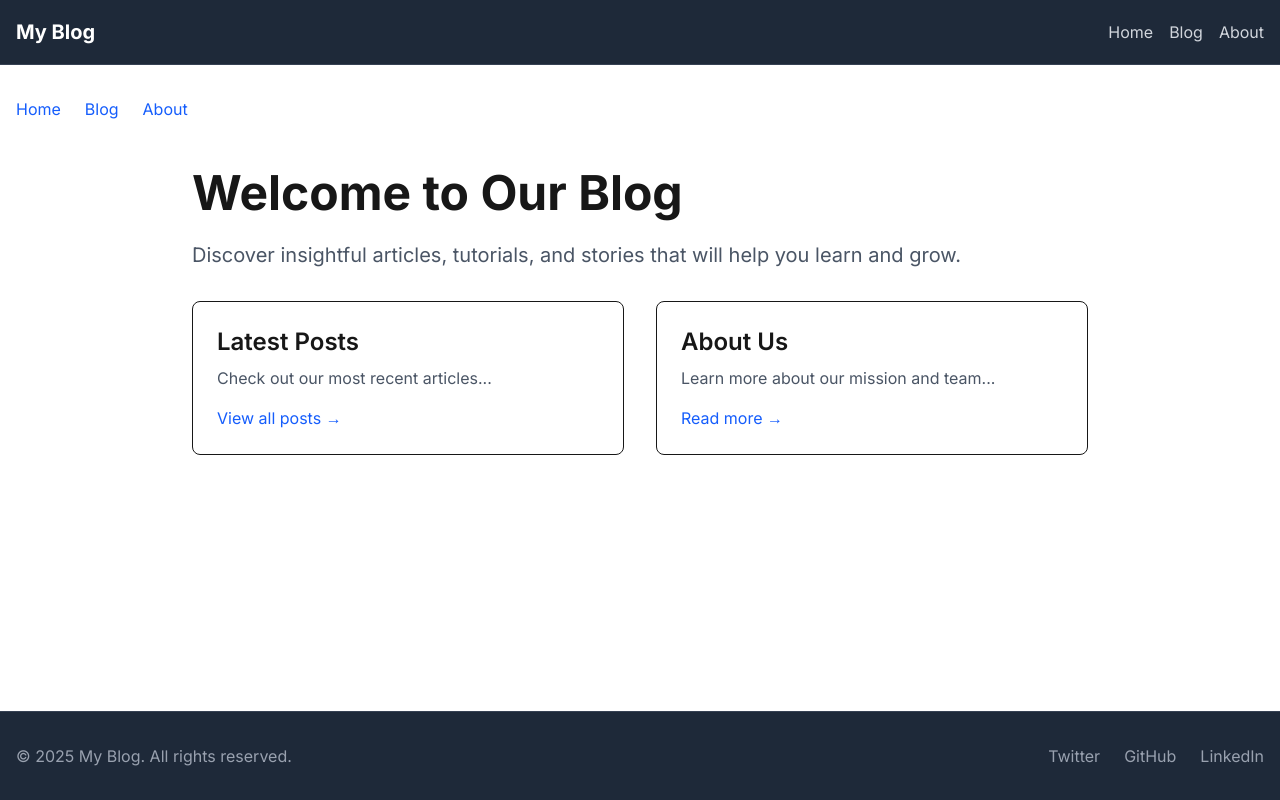
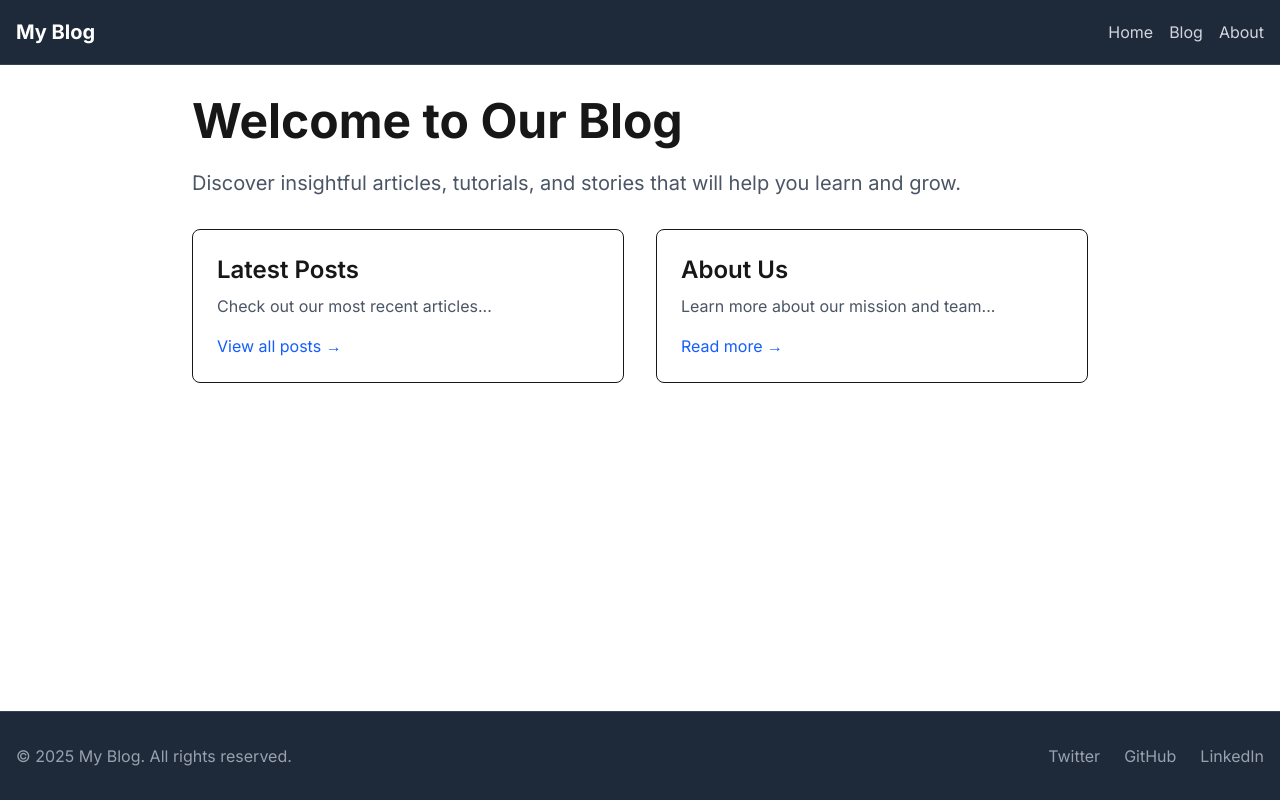
Before and after one commit to MayankTripathi033/BlogPost, a Next.js app: page / in a window 1280 px wide. Built offline with nearby package versions, Linux system fonts and the light colour scheme.

Commit message:
Remove navigation links from the homepage for a cleaner layout

```diff
--- a/src/app/page.js
+++ b/src/app/page.js
@@ -3,26 +3,6 @@ import Link from 'next/link';
 export default function Home() {
   return (
     <main className="container mx-auto px-4 py-8">
-      <nav className="mb-12">
-        <ul className="flex gap-6">
-          <li>
-            <Link href="/" className="text-blue-600 hover:underline">
-              Home
-            </Link>
-          </li>
-          <li>
-            <Link href="/blog" className="text-blue-600 hover:underline">
-              Blog
-            </Link>
-          </li>
-          <li>
-            <Link href="/about" className="text-blue-600 hover:underline">
-              About
-            </Link>
-          </li>
-        </ul>
-      </nav>
-
       <section className="max-w-4xl mx-auto">
         <h1 className="text-5xl font-bold mb-6">Welcome to Our Blog</h1>
         <p className="text-xl text-gray-600 mb-8">
```
